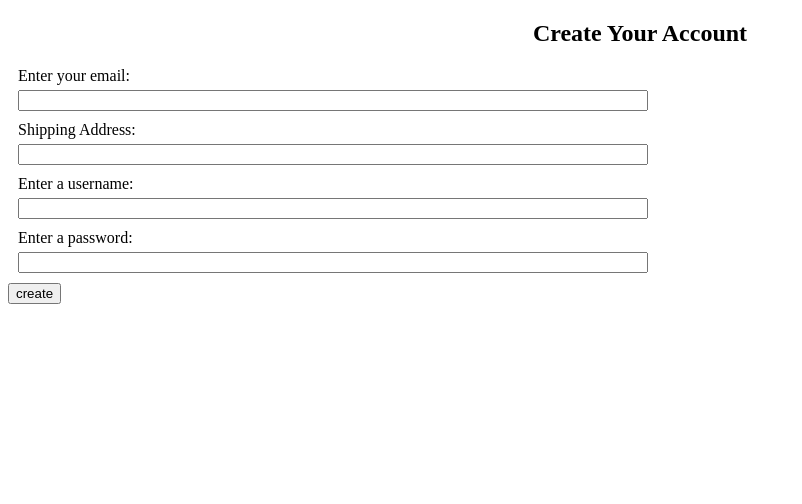
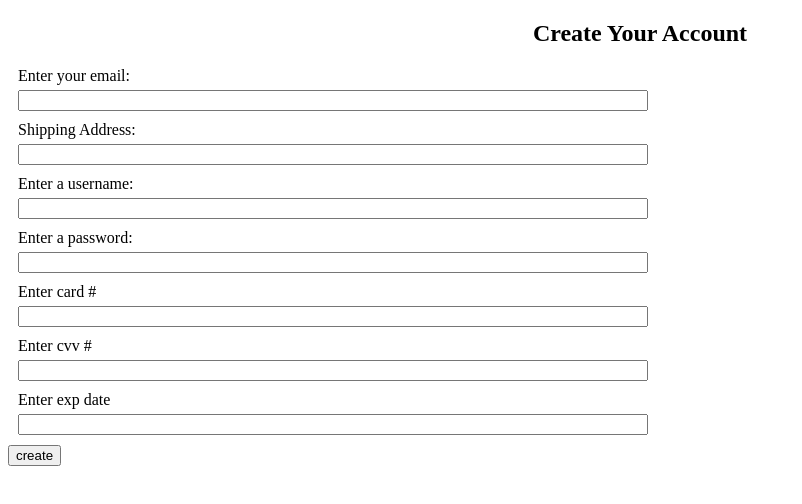
Before and after one commit to bfrench3/DatabaseProject, a React (Create React App) app in the folder my-react-app/: page / in a window 1280 px wide. Both pictures are taken after a click on the button "Create Account". Shown: the top 504 px of the page, without its empty margins (0-802 px from the left). Built offline with nearby package versions, Linux system fonts and the light colour scheme.

Commit message:
created server file

```diff
--- a/my-react-app/src/App.css
+++ b/my-react-app/src/App.css
@@ -11,7 +11,7 @@ td{
   display: block;
   margin-bottom: 10px; /* Adds space between the image and the textarea */
 }
-#checkout{
+#placeOrder{
   display: block;
   margin:auto;
   padding: 15px;
--- a/my-react-app/src/App.js
+++ b/my-react-app/src/App.js
@@ -1,3 +1,6 @@
+/* WHAT IS NEXT - ADD A SERVER FILE TO INTERACT WITH DATABASE, FOR LOGGING IN, CART STUFF AND CREATING AN ACCOUNT */
+
+
 import './App.css';
 import shirt1 from './shirt.jpg';
 import sweatshirt from './sweatshirt.jpg'
@@ -32,14 +35,18 @@ function LoginButtons() {
 function OrderPlaced(){
   const orderNo = 0; //make a global that gets incremented every time this page is reached and use ${orderNo}
   //orderNo++;
+  const navigate = useNavigate();
+  function continueShopping(){
+    navigate("/products");
+  }
   return (
     <div>
       <h1>Congrats! order number ${orderNo} has been placed!</h1>
+
+      <button id="continue" onClick={continueShopping}>Continue shopping</button>
     </div>
   );
 }
-
-
 
 function Cart(){
   const location = useLocation();
@@ -87,6 +94,9 @@ function Products(){
     setSelectedQuantity(prev => ({ ...prev, [id]: quantity }));
   };
 
+  function placeOrder(){
+    navigate("/orderplaced");
+  }
   const handleClick = (id, title, price) => {
     const size = selectedSize[id] || 'S'; // Default size to M if not selected
     const quantity = selectedQuantity[id] || 1; // Default quantity to 1 if not selected
@@ -353,7 +363,7 @@ function Products(){
           </tr>
         </tbody>
       </table>
-      <button id = "checkout">Checkout</button>
+      <button id = "placeOrder" onClick={placeOrder}>Place Order</button>
     </div>
   );
 }
@@ -365,12 +375,18 @@ function CreateAccount() {
   const [password, setPassword] = useState('');
   const [email, setEmail] = useState('');
   const [address, setAddress] = useState('');
+  const [cardNo, setCardNo] = useState('');
+  const [cvv, setCvv] = useState('');
+  const [exp, setExp] = useState('');
   const handleSubmit = (event) => {
     event.preventDefault();
     console.log('Username: ', username);
     console.log('Password: ', password);
     console.log('Email: ', email);
     console.log('address: ', address);
+    console.log('card no: ', cardNo);
+    console.log('cvv: ', cvv);
+    console.log('exp: ', exp);
     navigate("/products");
   };
 
@@ -407,6 +423,30 @@ function CreateAccount() {
               type = "text"
               value={password}
               onChange={(e) => setPassword(e.target.value)} />
+          </label>
+        </div>
+        <div className="form-group">
+          <label className="form-label"> Enter card #
+            <input
+              type="text"
+              value={cardNo}
+              onChange={(e) => setCardNo(e.target.value)} />
+          </label>
+        </div>
+        <div className="form-group">
+          <label className="form-label"> Enter cvv #
+            <input
+              type="text"
+              value={cvv}
+              onChange={(e) => setCvv(e.target.value)} />
+          </label>
+        </div>
+        <div className="form-group">
+          <label className="form-label"> Enter exp date
+            <input
+              type="text"
+              value={exp}
+              onChange={(e) => setExp(e.target.value)} />
           </label>
         </div>
         <input type="submit" id="submitButton" value = "create" />
```
Also changed, not shown: my-react-app/server.js (added), 1 other file (tests, documents, lock files or other folders).
